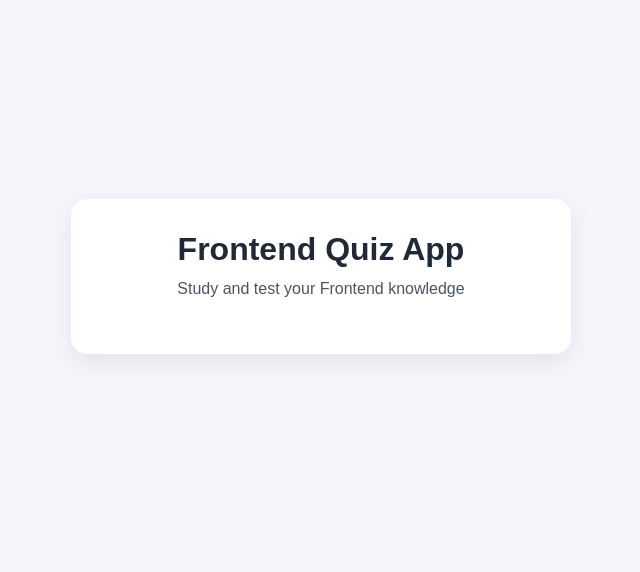
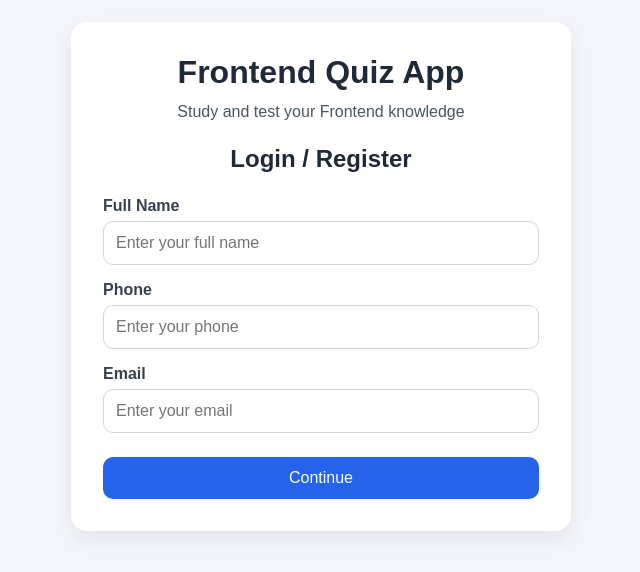
Before and after one commit to MhmdRayanm7/reactQproj, a React (Vite) app in the folder ReactQproj/: page / in a window 1280 px wide. Shown: the part 124-696 px from the top of the page, without its empty margins (319-959 px from the left). Built offline with nearby package versions, Linux system fonts and the light colour scheme.

Commit message:
Add login validation

```diff
--- a/ReactQproj/src/app/App.jsx
+++ b/ReactQproj/src/app/App.jsx
@@ -1,11 +1,25 @@
+import { useState } from "react";
 import Header from "../components/header/Header";
+import LoginScreen from "../components/login/LoginScreen";
 import styles from "./app.module.css";
 
 function App() {
+  const [user, setUser] = useState(null);
+
+  function handleLogin(userData) {
+    setUser(userData);
+  }
+
   return (
     <div className={styles.app}>
       <div className={styles.card}>
         <Header />
+
+        {user === null ? (
+          <LoginScreen onLogin={handleLogin} />
+        ) : (
+          <p>Welcome, {user.fullName}</p>
+        )}
       </div>
     </div>
   );
--- /dev/null
+++ b/ReactQproj/src/components/login/LoginScreen.jsx
@@ -0,0 +1,68 @@
+import { useState } from "react";
+import styles from "./login.module.css";
+
+function LoginScreen({ onLogin }) {
+  const [fullName, setFullName] = useState("");
+  const [phone, setPhone] = useState("");
+  const [email, setEmail] = useState("");
+  const [error, setError] = useState("");
+
+  function handleSubmit(event) {
+    event.preventDefault();
+
+    if (fullName.trim() === "" || phone.trim() === "" || email.trim() === "") {
+      setError("Please fill in all fields");
+      return;
+    }
+
+    setError("");
+
+    onLogin({
+      fullName: fullName,
+      phone: phone,
+      email: email,
+    });
+  }
+
+  return (
+    <form className={styles.form} onSubmit={handleSubmit}>
+      <h2>Login / Register</h2>
+
+      {error !== "" && <p className={styles.error}>{error}</p>}
+
+      <label>
+        Full Name
+        <input
+          type="text"
+          value={fullName}
+          onChange={(event) => setFullName(event.target.value)}
+          placeholder="Enter your full name"
+        />
+      </label>
+
+      <label>
+        Phone
+        <input
+          type="tel"
+          value={phone}
+          onChange={(event) => setPhone(event.target.value)}
+          placeholder="Enter your phone"
+        />
+      </label>
+
+      <label>
+        Email
+        <input
+          type="email"
+          value={email}
+          onChange={(event) => setEmail(event.target.value)}
+          placeholder="Enter your email"
+        />
+      </label>
+
+      <button type="submit">Continue</button>
+    </form>
+  );
+}
+
+export default LoginScreen;
--- /dev/null
+++ b/ReactQproj/src/components/login/login.module.css
@@ -0,0 +1,47 @@
+.form {
+  display: flex;
+  flex-direction: column;
+  gap: 16px;
+  text-align: left;
+}
+
+.form h2 {
+  text-align: center;
+  margin: 0 0 8px;
+  color: #1f2937;
+}
+
+.form label {
+  display: flex;
+  flex-direction: column;
+  gap: 6px;
+  font-weight: bold;
+  color: #374151;
+}
+
+.form input {
+  padding: 12px;
+  border: 1px solid #d1d5db;
+  border-radius: 10px;
+  font-size: 16px;
+}
+
+.form button {
+  margin-top: 8px;
+  padding: 12px;
+  border: none;
+  border-radius: 10px;
+  background: #2563eb;
+  color: white;
+  font-size: 16px;
+  cursor: pointer;
+}
+
+.error {
+  background: #fee2e2;
+  color: #991b1b;
+  padding: 10px;
+  border-radius: 8px;
+  text-align: center;
+  margin: 0;
+}
```
